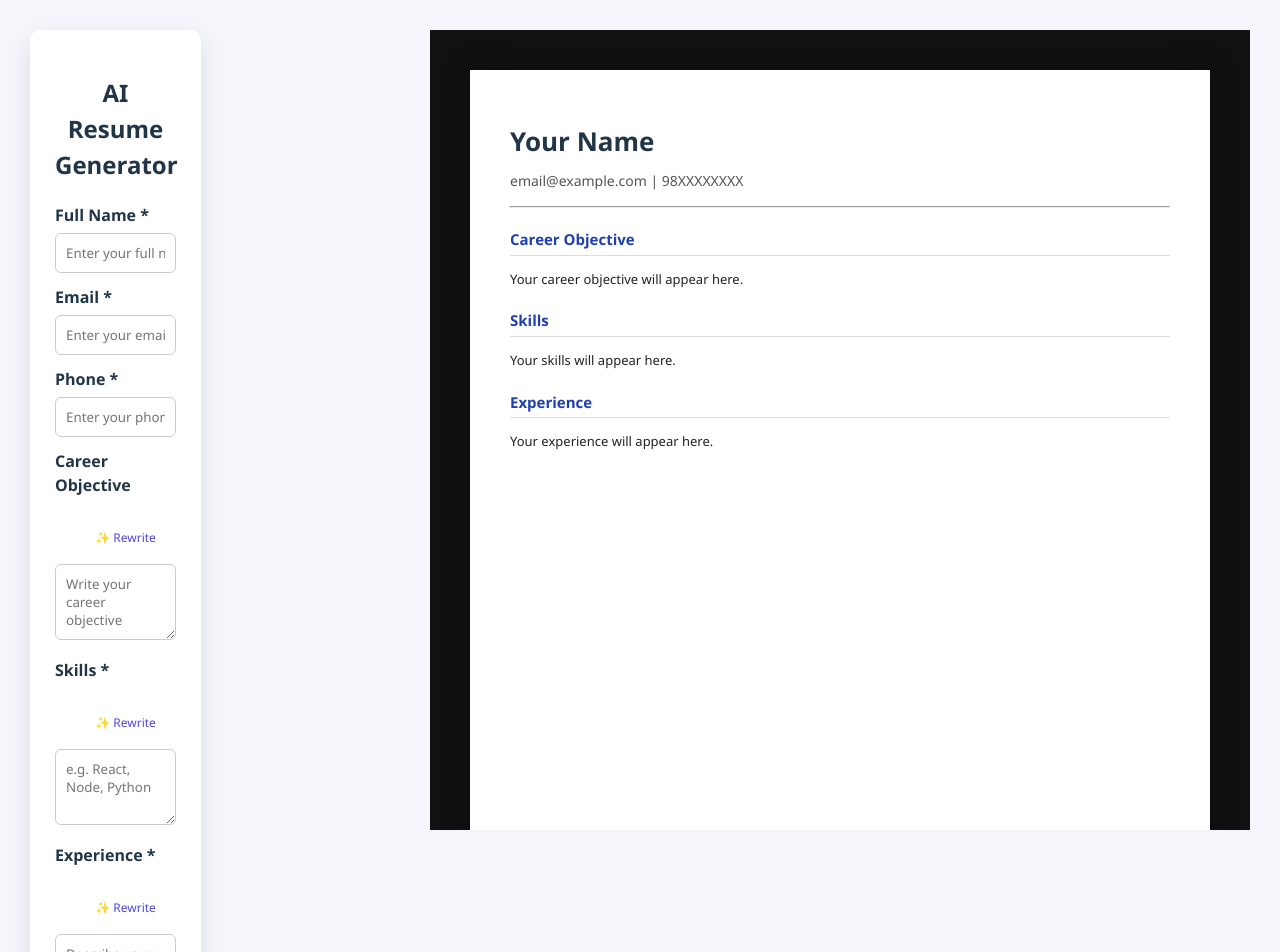
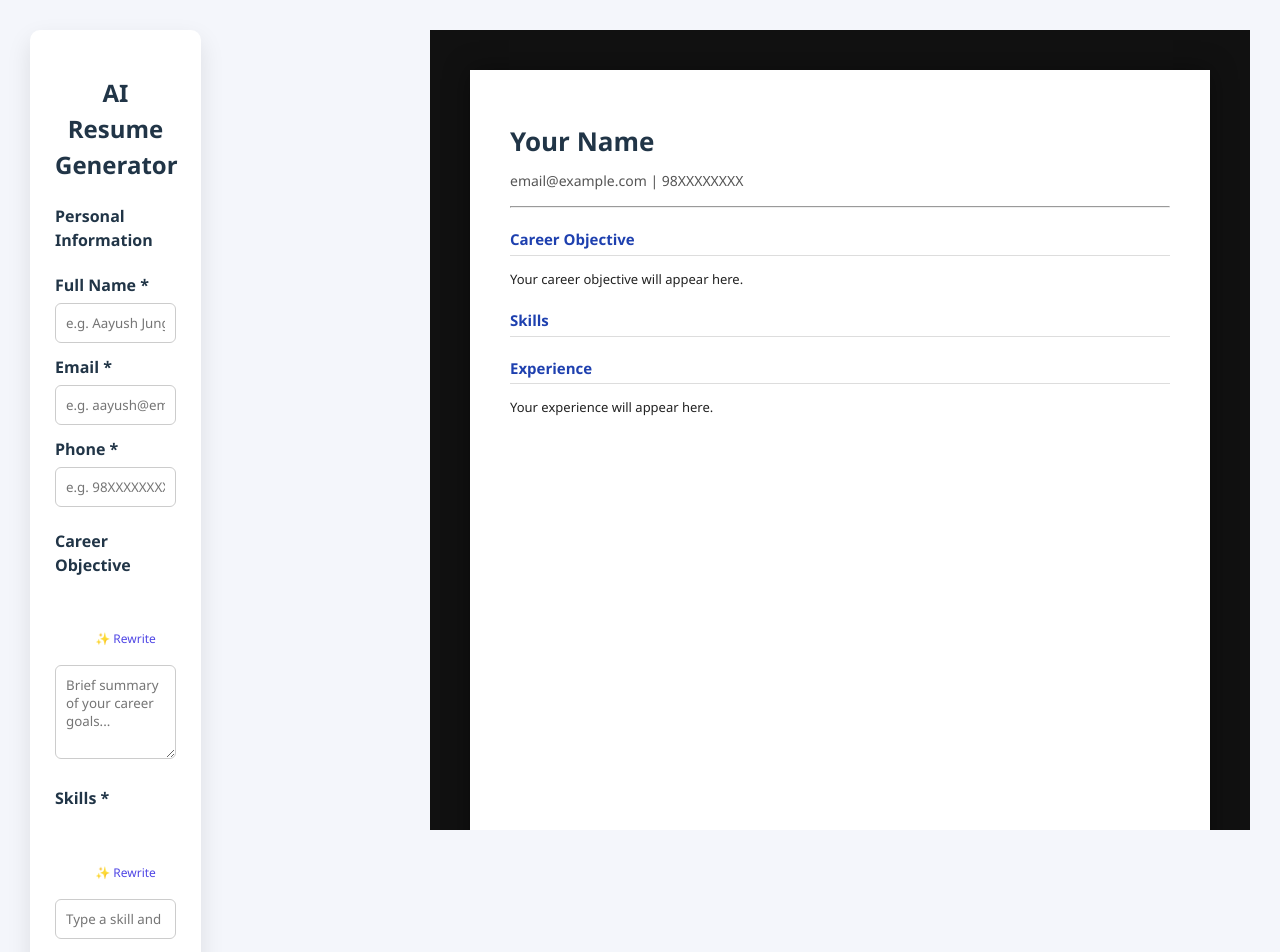
Before and after one commit to ultron0412/AI-RESUME-GENERATOR, a React (Vite) app in the folder ai-resume-generator/client/: page / in a window 1280 px wide. Shown: the top 952 px of the page. Built offline with nearby package versions, Linux system fonts and the light colour scheme.

Commit message:
Update ResumeForm.jsx

```diff
--- a/ai-resume-generator/client/src/components/ResumeForm.jsx
+++ b/ai-resume-generator/client/src/components/ResumeForm.jsx
@@ -8,13 +8,14 @@ const ResumeForm = () => {
     name: "",
     email: "",
     phone: "",
-    skills: "",
+    skills: [], // ✅ skills as chips
     experience: "",
     objective: "",
   });
 
   const [loading, setLoading] = useState(false);
   const [rewritingField, setRewritingField] = useState(null);
+  const [skillInput, setSkillInput] = useState("");
 
   const handleChange = (e) => {
     const { name, value } = e.target;
@@ -25,12 +26,43 @@ const ResumeForm = () => {
   };
 
   const isFormValid =
-    form.name && form.email && form.phone && form.skills && form.experience;
+    form.name &&
+    form.email &&
+    form.phone &&
+    form.skills.length > 0 &&
+    form.experience;
+
+  /* ------------------ SKILL CHIP HANDLERS ------------------ */
+
+  const addSkill = (e) => {
+    if (e.key === "Enter" && skillInput.trim()) {
+      e.preventDefault();
+
+      if (!form.skills.includes(skillInput.trim())) {
+        setForm((prev) => ({
+          ...prev,
+          skills: [...prev.skills, skillInput.trim()],
+        }));
+      }
+
+      setSkillInput("");
+    }
+  };
+
+  const removeSkill = (skillToRemove) => {
+    setForm((prev) => ({
+      ...prev,
+      skills: prev.skills.filter((s) => s !== skillToRemove),
+    }));
+  };
+
+  /* ------------------ SUBMIT ------------------ */
 
   const handleSubmit = async (e) => {
     e.preventDefault();
+
     if (!isFormValid) {
-      alert("Please fill all required fields before generating resume.");
+      alert("Please fill all required fields.");
       return;
     }
 
@@ -46,18 +78,33 @@ const ResumeForm = () => {
     }
   };
 
+  /* ------------------ AI REWRITE ------------------ */
+
   const handleRewrite = async (field) => {
-    if (!form[field]) {
+    if (
+      !form[field] ||
+      (Array.isArray(form[field]) && form[field].length === 0)
+    ) {
       alert("Please enter some text before rewriting.");
       return;
     }
 
     try {
       setRewritingField(field);
-      const res = await rewriteWithAI(form[field]);
+
+      const inputText = Array.isArray(form[field])
+        ? form[field].join(", ")
+        : form[field];
+
+      const res = await rewriteWithAI(inputText);
+      const rewritten = res.data.rewritten;
+
       setForm((prev) => ({
         ...prev,
-        [field]: res.data.rewritten,
+        [field]:
+          field === "skills"
+            ? rewritten.split(",").map((s) => s.trim())
+            : rewritten,
       }));
     } catch (err) {
       console.error(err);
@@ -85,13 +132,17 @@ const ResumeForm = () => {
         <div className="card">
           <h2>AI Resume Generator</h2>
 
-          <form onSubmit={handleSubmit}>
+          <form onSubmit={handleSubmit} className="resume-form">
+            {/* PERSONAL INFO */}
+            <div className="form-section">
+              <h4>Personal Information</h4>
+
               <label>Full Name *</label>
               <input
                 name="name"
                 value={form.name}
                 onChange={handleChange}
-              placeholder="Enter your full name"
+                placeholder="e.g. Aayush Jung Kunwar"
               />
 
               <label>Email *</label>
@@ -100,7 +151,7 @@ const ResumeForm = () => {
                 type="email"
                 value={form.email}
                 onChange={handleChange}
-              placeholder="Enter your email"
+                placeholder="e.g. aayush@email.com"
               />
 
               <label>Phone *</label>
@@ -108,41 +159,68 @@ const ResumeForm = () => {
                 name="phone"
                 value={form.phone}
                 onChange={handleChange}
-              placeholder="Enter your phone number"
+                placeholder="e.g. 98XXXXXXXX"
+              />
+            </div>
+
+            {/* OBJECTIVE */}
+            <div className="form-section">
+              <div className="section-header">
+                <h4>Career Objective</h4>
+                {renderRewriteButton("objective")}
+              </div>
+
+              <textarea
+                name="objective"
+                rows="4"
+                value={form.objective}
+                onChange={handleChange}
+                placeholder="Brief summary of your career goals..."
+              />
+            </div>
+
+            {/* SKILLS – CHIPS */}
+            <div className="form-section">
+              <div className="section-header">
+                <h4>Skills *</h4>
+                {renderRewriteButton("skills")}
+              </div>
+
+              <input
+                type="text"
+                value={skillInput}
+                onChange={(e) => setSkillInput(e.target.value)}
+                onKeyDown={addSkill}
+                placeholder="Type a skill and press Enter"
               />
 
-            <label>
-              Career Objective {renderRewriteButton("objective")}
-            </label>
-            <textarea
-              name="objective"
-              rows="3"
-              value={form.objective}
-              onChange={handleChange}
-              placeholder="Write your career objective"
-            />
+              <div className="skills-container">
+                {form.skills.map((skill, index) => (
+                  <span key={index} className="skill-chip">
+                    {skill}
+                    <button type="button" onClick={() => removeSkill(skill)}>
+                      ×
+                    </button>
+                  </span>
+                ))}
+              </div>
+            </div>
 
-            <label>
-              Skills * {renderRewriteButton("skills")}
-            </label>
-            <textarea
-              name="skills"
-              rows="3"
-              value={form.skills}
-              onChange={handleChange}
-              placeholder="e.g. React, Node, Python"
-            />
+            {/* EXPERIENCE */}
+            <div className="form-section">
+              <div className="section-header">
+                <h4>Experience *</h4>
+                {renderRewriteButton("experience")}
+              </div>
 
-            <label>
-              Experience * {renderRewriteButton("experience")}
-            </label>
               <textarea
                 name="experience"
-              rows="4"
+                rows="5"
                 value={form.experience}
                 onChange={handleChange}
-              placeholder="Describe your work experience"
+                placeholder="Describe your work experience..."
               />
+            </div>
 
             <button type="submit" disabled={loading || !isFormValid}>
               {loading ? "Generating Resume..." : "Generate Resume"}
```
Lines whose indentation alone changed are shown as unchanged.
